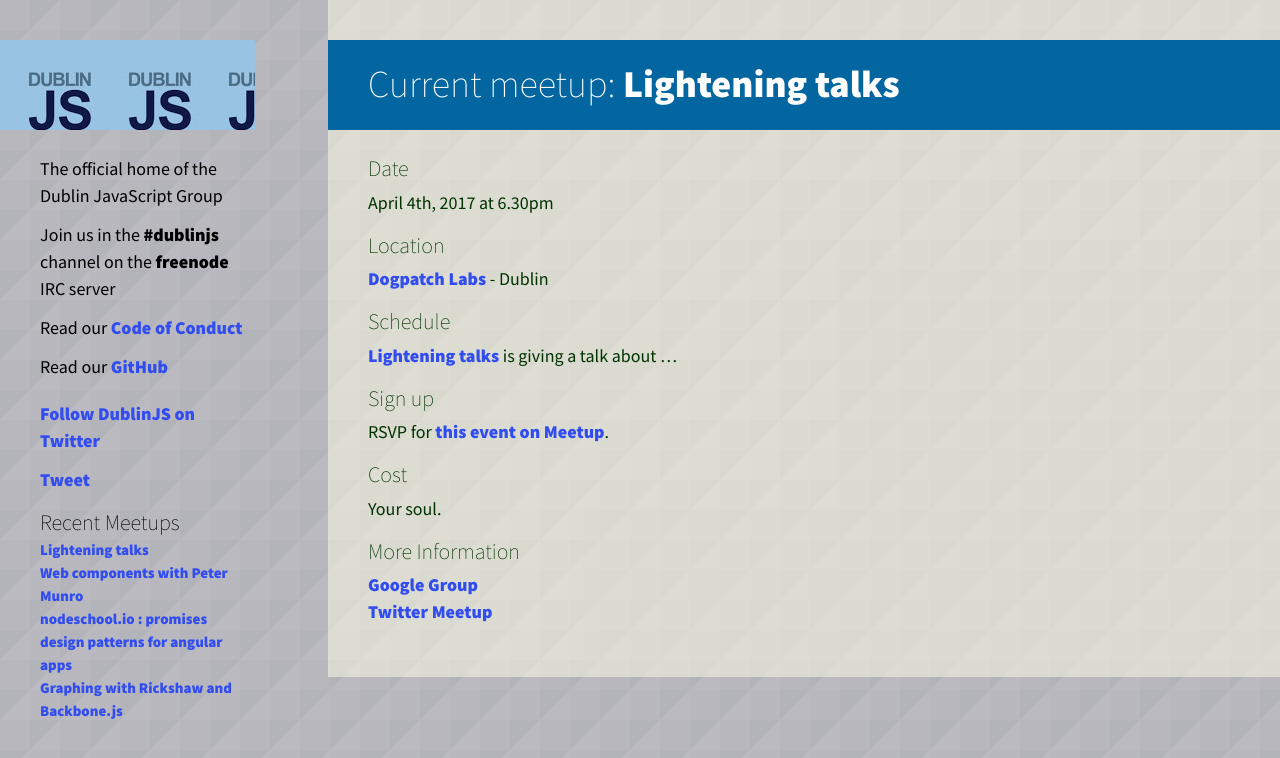
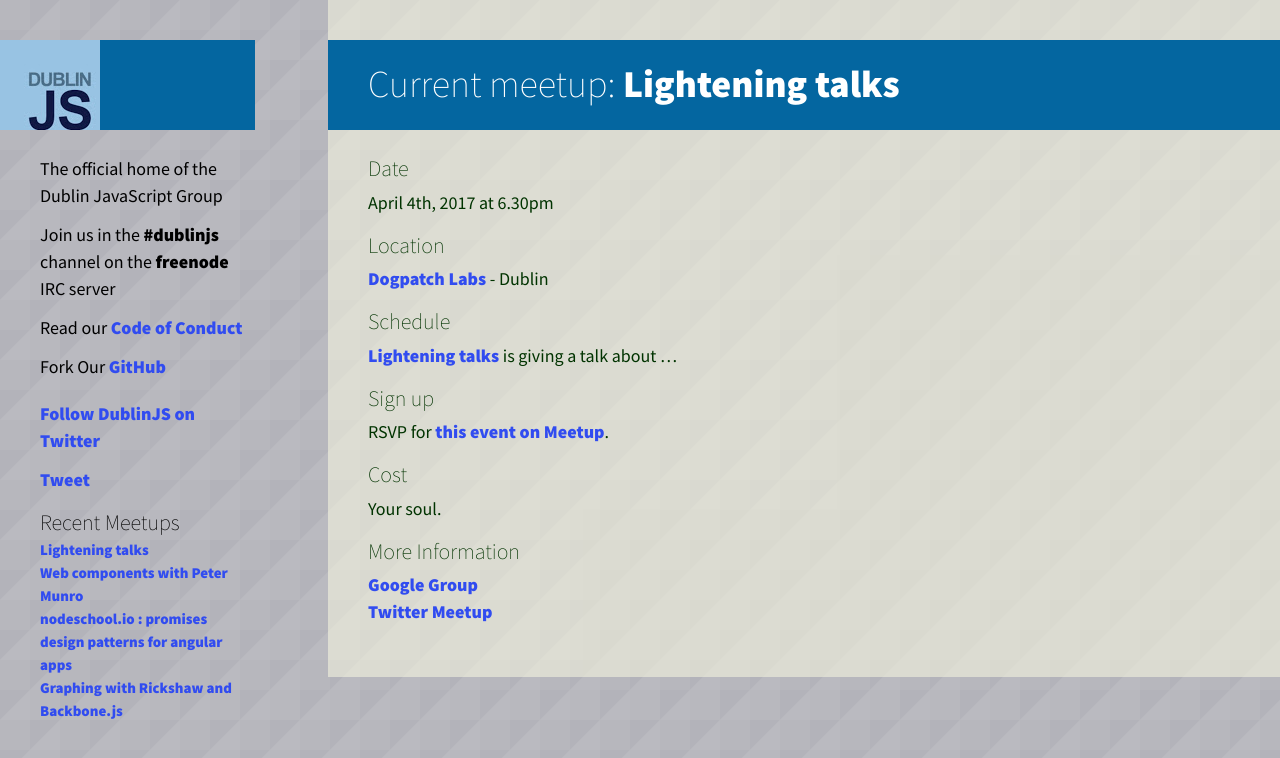
Before and after one commit to dublinjs/dublinjs.github.com, a Jekyll site: the page built from index.html, in a window 1280 px wide. Shown: the top 758 px of the page. Built offline with Jekyll 4.4.1, drawn with Linux system fonts in a browser that asks for light colours; comment, search, counter and statistics services are not loaded.

Commit message:
:shell: logo :dolls:

```diff
--- a/_includes/sidebar.html
+++ b/_includes/sidebar.html
@@ -1,11 +1,11 @@
 
 <div class="span3 sidebar">
-  <h1 class="logo"><a href="/"><span></span></a></h1>
+  <h1 class="logo"><a href="/"></a></h1>
   <p>The official home of the Dublin JavaScript Group</p>
   <p></p>
   <p>Join us in the <b>#dublinjs</b> channel on the <b>freenode</b> IRC server</p>
   <p> Read our <a href="code-of-conduct.html">Code of Conduct</a></p>
-    <p> Read our <a href=" https://github.com/theWhiteFox/dublinjs.github.com">GitHub</a></p>
+  <p> Fork Our <a href=" https://github.com/theWhiteFox/dublinjs.github.com">GitHub</a></p>
   <div class="social">
     <p>{% include twitter_follow_btn.html %}</p>
     <p>{% include tweet_btn.html %}</p>
--- a/css/styles.css
+++ b/css/styles.css
@@ -38,6 +38,7 @@
   font-weight: 200;
   margin-right: 0;
   /*background-color: #ee6600;*/
+  background-repeat:no-repeat;
   background-image: url(../images/dublinjs-logo.jpg);
 
 }
```
